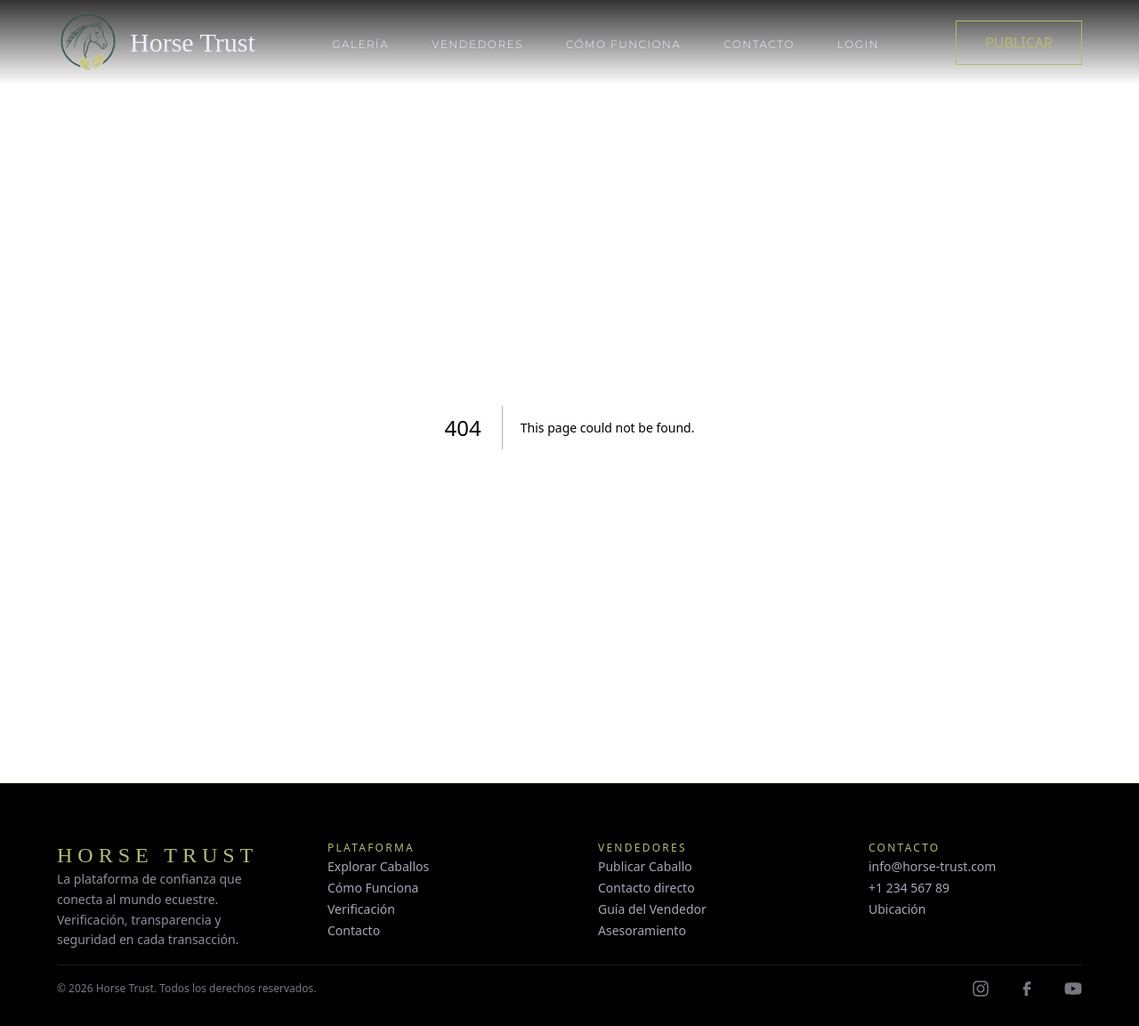
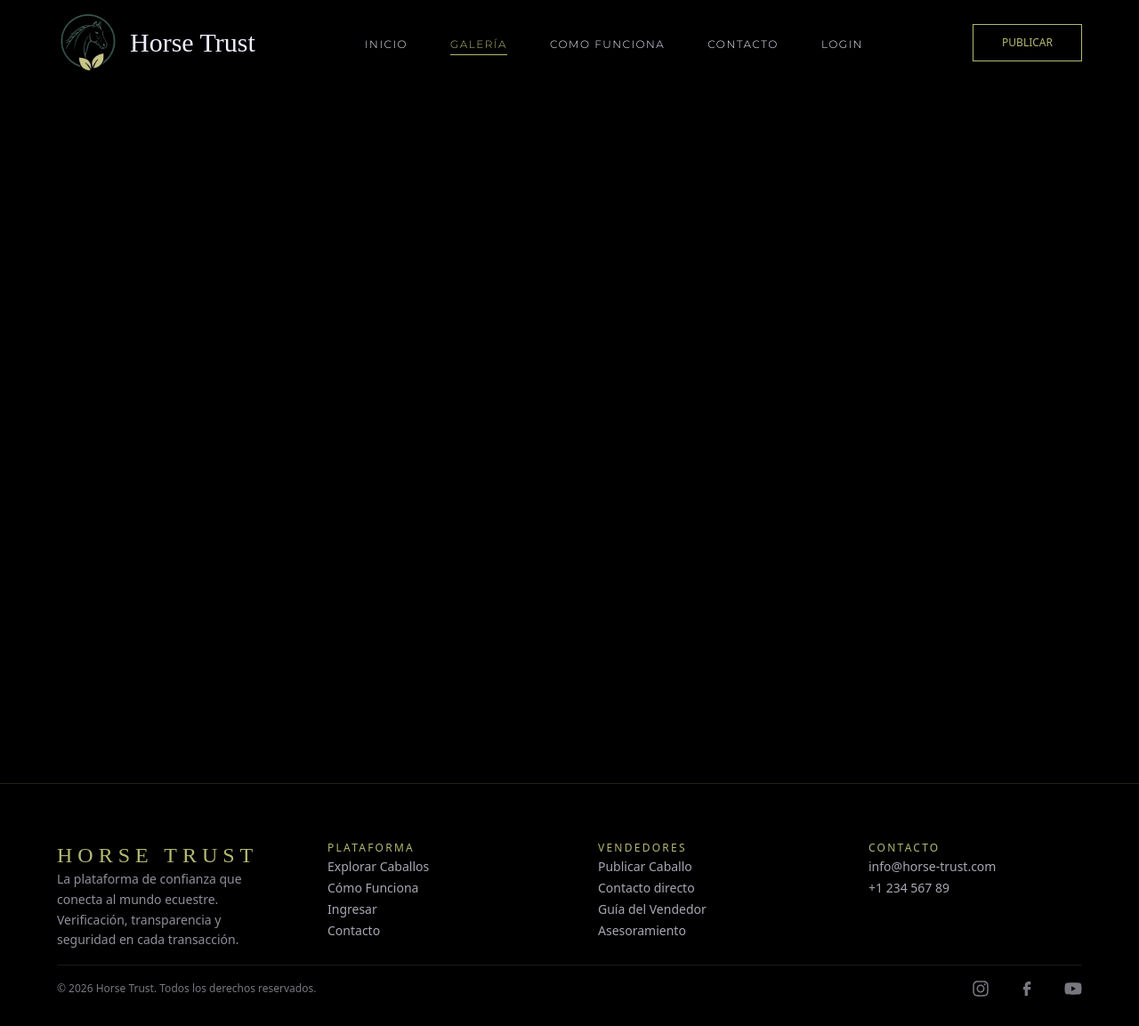
Before and after one commit to No-Country-simulation/HorseTrust2, a Next.js app in the folder horsetrust/: page /galery in a window 1280 px wide. Before the commit this address had no page. Shown: the whole page at 89% size. Built offline with nearby package versions, Linux system fonts and the light colour scheme.

Commit message:
feat(web): implementar ruouting interno y links de navegacion

```diff
--- /dev/null
+++ b/horsetrust/app/como-funciona/page.tsx
@@ -0,0 +1,7 @@
+export default function HowWorksPage() {
+  return (
+    <section className="min-h-screen flex items-center justify-center">
+      <h1 className="text-4xl">Cómo Funciona</h1>
+    </section>
+  );
+}
--- /dev/null
+++ b/horsetrust/app/contact/page.tsx
@@ -0,0 +1,7 @@
+export default function ContactPage() {
+  return (
+    <section className="min-h-screen flex items-center justify-center">
+      <h1 className="text-4xl">Contacto</h1>
+    </section>
+  );
+}
--- /dev/null
+++ b/horsetrust/app/galery/page.tsx
@@ -0,0 +1,7 @@
+export default function GaleryPage() {
+  return (
+    <section className="min-h-screen flex items-center justify-center">
+      <h1 className="text-4xl">Galería</h1>
+    </section>
+  );
+}
--- a/horsetrust/components/layouts/Footer.tsx
+++ b/horsetrust/components/layouts/Footer.tsx
@@ -1,6 +1,7 @@
 import { CgFacebook } from "react-icons/cg";
 import { FaInstagram } from "react-icons/fa";
 import { FaYoutube } from "react-icons/fa";
+import Link from "next/link";
 
 export default function Footer(){
     const stylesItems = "text-[rgb(var(--color-cream)/0.7)] no-underline text-sm font-light transition-colors duration-300 hover:text-[rgb(var(--color-cream))]";
@@ -12,9 +13,9 @@ export default function Footer(){
         <footer className="bg-black px-8 lg:px-16 py-16 pb-8 border-t border-[rgb(var(--color-gold)/0.2)]">
             <div className="max-w-7xl mx-auto grid grid-cols-1 md:grid-cols-2 lg:grid-cols-4 gap-16 mb-12 pb-4">
                 <div>
-                    <div className="fontCormorant text-2xl tracking-[0.25em] text-[rgb(var(--color-gold))] mb-4 uppercase">
+                    <Link href="/" className="fontCormorant text-2xl tracking-[0.25em] text-[rgb(var(--color-gold))] mb-4 uppercase">
                         Horse Trust
-                    </div>
+                    </Link>
                     <p className="text-sm text-[rgb(var(--color-cream)/0.6)] leading-relaxed font-light">
                         La plataforma de confianza que conecta al mundo ecuestre. Verificación, transparencia y seguridad en cada transacción.
                     </p>
@@ -24,10 +25,29 @@ export default function Footer(){
                         Plataforma
                     </div>
                     <ul className="space-y-3 list-none">
-                        <li><a href="#" className={stylesItems}>Explorar Caballos</a></li>
-                        <li><a href="#" className={stylesItems}>Cómo Funciona</a></li>
-                        <li><a href="#" className={stylesItems}>Verificación</a></li>
-                        <li><a href="#" className={stylesItems}>Contacto</a></li>
+                        <li>
+                            <Link href="/galery" className={stylesItems}>
+                                Explorar Caballos
+                            </Link>
+                        </li>
+
+                        <li>
+                            <Link href="/como-funciona" className={stylesItems}>
+                                Cómo Funciona
+                            </Link>
+                        </li>
+
+                        <li>
+                            <Link href="/login" className={stylesItems}>
+                                Ingresar
+                            </Link>
+                        </li>
+
+                        <li>
+                            <Link href="/contact" className={stylesItems}>
+                                Contacto
+                            </Link>
+                        </li>
                     </ul>
                 </div>
                 <div>
@@ -48,7 +68,6 @@ export default function Footer(){
                     <ul className="space-y-3 list-none">
                         <li><a href="mailto:info@elite-equestrian.com" className={stylesItems}>info@horse-trust.com</a></li>
                         <li><a href="tel:+123456789" className={stylesItems}>+1 234 567 89</a></li>
-                        <li><a href="#" className={stylesItems}>Ubicación</a></li>
                     </ul>
                 </div>
             </div>
@@ -56,13 +75,13 @@ export default function Footer(){
             <div className="max-w-7xl mx-auto pt-4 border-t border-[rgb(var(--color-cream)/0.1)] flex flex-col md:flex-row justify-between items-center text-xs text-[rgb(var(--color-cream)/0.5)] gap-4">
                 <div>© 2026 Horse Trust. Todos los derechos reservados.</div>
                 <div className="flex gap-8">
-                    <a href="#" className={stylesRedes}>
+                    <a href="https://instagram.com" target="_blank" className={stylesRedes}>
                     <FaInstagram />
                     </a>
-                    <a href="#" className={stylesRedes}>
+                    <a href="https://facebook.com" target="_blank" className={stylesRedes}>
                         <CgFacebook />
                     </a>
-                    <a href="#" className={stylesRedes}>
+                    <a href="https://youtube.com" target="_blank" className={stylesRedes}>
                         <FaYoutube/>
                     </a>
                 </div>
--- a/horsetrust/components/layouts/Navbar.tsx
+++ b/horsetrust/components/layouts/Navbar.tsx
@@ -1,25 +1,49 @@
-import Image from "next/image"
+"use client";
 
+import Image from "next/image";
+import Link from "next/link";
+import { usePathname } from "next/navigation";
 
 export default function NavbarContainer() {
+    const pathname = usePathname();
+    const navItems = [
+        { name: "Inicio", href: "/" },
+        { name: "Galería", href: "/galery" },
+        { name: "Como Funciona", href: "/como-funciona" },
+        { name: "Contacto", href: "/contact" },
+        { name: "Login", href: "/login" },
+    ];
+
     const stylesNavItems = "fontMontserrat text-[rgb(var(--color-cream))] no-underline text-xs font-light  tracking-[0.125em] uppercase hover:text-[rgb(var(--color-gold))] transition-colors duration-300 relative group"
+    const stylesSpan = "absolute bottom-[-5px] left-0 w-0 h-[1px] bg-[rgb(var(--color-gold))] transition-all duration-300 group-hover:w-full"
 
-    const stylesSpan = "absolute bottom-[-5px] left-0 w-0 h-[1px] bg-[rgb(var(--color-gold))] transition-all duration-300 group-hover:w-full"
   return (
     <nav className="fixed bg-gradient-to-b from-black/80 to-transparent top-0 left-0 w-full px-8 lg:px-16 py-3 flex justify-between items-center z-50 backdrop-blur-lg" >
-        <div className="flex items-center gap-3">
+        <Link href="/" className="flex items-center gap-3">
             <Image src="/images/logo.png" alt="Logo HorseTrust" width={70} height={70} />
             <h2 className="fontCormorant text-[rgb(var(--color-cream))] text-3xl">Horse Trust</h2>
-        </div>
+        </Link>
         <ul className="hidden lg:flex gap-12 list-none">
-            <li><a href="" className={stylesNavItems}>Galería<span className={stylesSpan}></span></a></li>
-            <li><a href="" className={stylesNavItems}>Vendedores<span className={stylesSpan}></span></a></li>
-            <li><a href="" className={stylesNavItems}>Cómo funciona<span className={stylesSpan}></span></a></li>
-            <li><a href="" className={stylesNavItems}>Contacto<span className={stylesSpan}></span></a></li>
-            <li><a href="" className={stylesNavItems}>Login<span className={stylesSpan}></span></a></li>
+            {navItems.map((item) => (
+                <li key={item.href}>
+                    <Link
+                    href={item.href}
+                    className={`${stylesNavItems} ${
+                        pathname === item.href ? "text-[rgb(var(--color-gold))]" : ""
+                    }`}
+                    >
+                    {item.name}
+                    <span
+                        className={`${stylesSpan} ${
+                        pathname === item.href ? "w-full" : ""
+                        }`}
+                    ></span>
+                    </Link>
+                </li>
+            ))}
         </ul>
 
-        <button className="px-5 md:px-8 py-3 bg-transparent border border-[rgb(var(--color-gold))] text-[rgb(var(--color-gold))] text-xs uppercase cursor-pointer transition-all duration-300 hover:bg-[rgb(var(--color-gold))] hover:text-black">Publicar</button>
+        <Link href="/register" className="px-5 md:px-8 py-3 bg-transparent border border-[rgb(var(--color-gold))] text-[rgb(var(--color-gold))] text-xs uppercase cursor-pointer transition-all duration-300 hover:bg-[rgb(var(--color-gold))] hover:text-black">Publicar</Link>
 
     </nav>
   )
```
